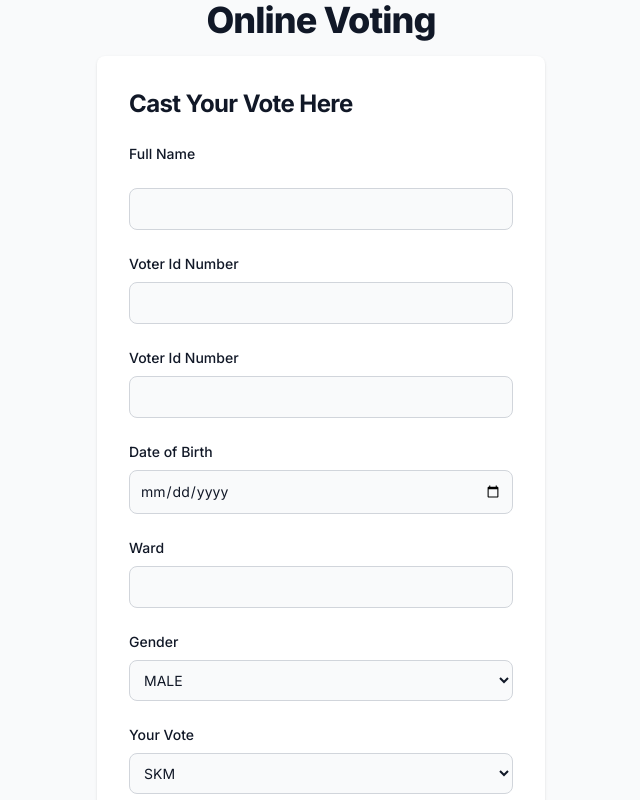
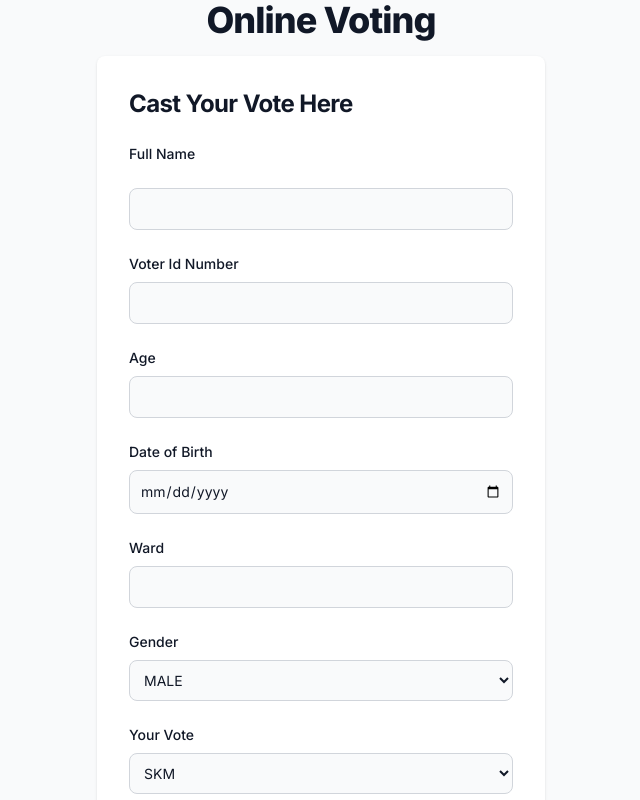
Before and after one commit to buddha1301/mca_project, a Next.js app: page /admin in a window 1280 px wide. Shown: the top 800 px of the page, without its empty margins (319-959 px from the left). Built offline with nearby package versions, Linux system fonts and the light colour scheme; no server answers; sample sign-in values are in the browser's storage.

Commit message:
added age label

```diff
--- a/app/admin/page.js
+++ b/app/admin/page.js
@@ -65,7 +65,7 @@ function Page() {
                   </div>
 
                   <div>
-                      <label htmlFor="age" className="block mb-2 text-sm font-medium text-gray-900 dark:text-white">Voter Id Number</label>
+                      <label htmlFor="age" className="block mb-2 text-sm font-medium text-gray-900 dark:text-white">Age</label>
                       <input type="text" name="age" id="age"   onChange={(e)=>setAge(e.target.value)} value = {age} className="bg-gray-50 border border-gray-300 text-gray-900 sm:text-sm rounded-lg focus:ring-primary-600 focus:border-primary-600 block w-full p-2.5 dark:bg-gray-700 dark:border-gray-600 dark:placeholder-gray-400 dark:text-white dark:focus:ring-blue-500 dark:focus:border-blue-500" required/>
                   </div>
 
```
